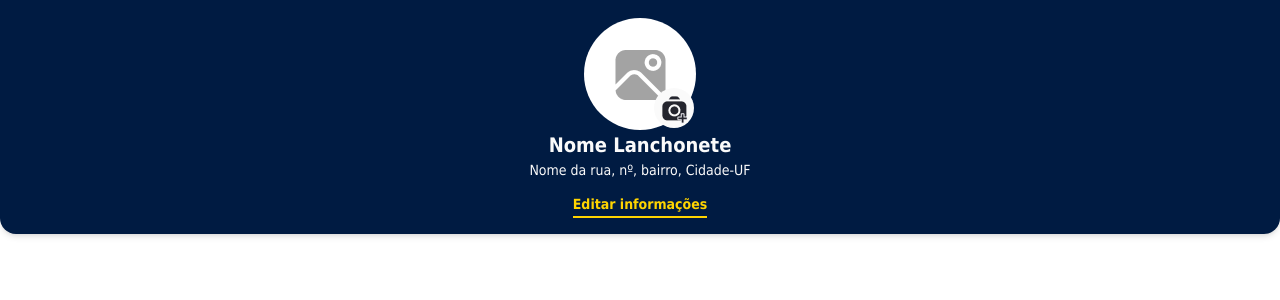
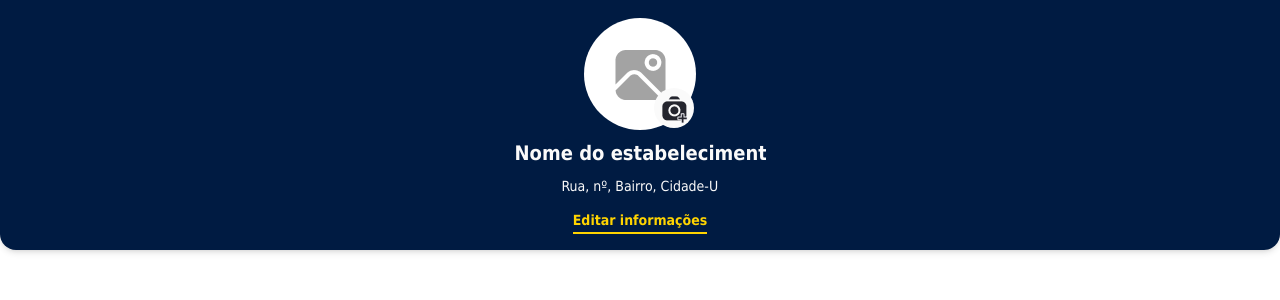
Before and after one commit to VINNE7/chefaofront, a React (Vite) app: page /menu in a window 1280 px wide. Shown: the top 300 px of the page. Built offline with nearby package versions, Linux system fonts and the light colour scheme.

Commit message:
create MenuHeader states and some fixes

```diff
--- a/src/components/MenuHeader/index.tsx
+++ b/src/components/MenuHeader/index.tsx
@@ -1,18 +1,25 @@
 import imgCard from "../../assets/icons/img-vector.png";
 import imgEdit from "../../assets/icons/img-edit.png";
 import imgSum from "../../assets/icons/+.png";
+import { useState } from "react";
+
 
 export default function MenuHeader() {
+  const [establishmentAddress, setEstablishmentAddress] = useState("Rua, nº, Bairro, Cidade-UF");
+
+  const [establishmentName, setEstablishmentName] = useState("Nome do estabelecimento");
+
+  const [isEditable, setIsEditable] = useState(false)
+
+
   return (
     <>
       <div className="min-h-screen w-screen flex flex-col items-center ">
         <div className="w-screen flex items-center flex-col ">
           <div className="relative w-screen flex items-center flex-col bg-royaldark rounded-b-2xl shadow-md">
-            <div className="mt-[50px] absolute ">
-              <img src={imgCard} className=" " />
-            </div>
+              <img src={imgCard} className="mt-[50px] absolute" />
 
-            <p className="bg-white p-14 rounded-full mt-[18px]">
+            <div className="bg-white p-14 rounded-full mt-[18px]">
               <div
                 className="flex justify-center items-center bg-semiwhite rounded-full
               w-10 h-10 absolute bottom-0 top-0 translate-y-[88px] translate-x-[14px]"
@@ -22,18 +29,37 @@ export default function MenuHeader() {
                   src={imgSum}
                   className="absolute translate-y-[10px] translate-x-[8px]"
                 />
+                <input type="file" className="opacity-0 absolute inset-0" accept="image/*" />
               </div>
-            </p>
-            <h1 className="text-xl font-bold text-semiwhite leading-[30px] ">
-              Nome Lanchonete
-            </h1>
-            <p className="text-sm text-semiwhite mb-3">
-              Nome da rua, nº, bairro, Cidade-UF
-            </p>
+            </div>
+            <form action="" className="mt-2 text-center flex flex-col justify-center items-center gap-2">
+              <input
+                type="text"
+                disabled={isEditable === false}
+                className="text-xl px-2 py-1 font-bold text-center leading-[30px] disabled:bg-transparent disabled:border-none disabled:focus:outline-none disabled:text-semiwhite disabled:p-0 "
+                value={establishmentName}
+                onChange={(e:any)=>setEstablishmentName(e.target.value)}
+              />
 
-            <button className="text-sm font-bold text-cyberyellow border-b-2 leading-6  border-cyberyellow mb-4 ">
-              Editar informações
-            </button>
+              <input
+                className="text-sm px-2 py-1 mb-3  disabled:bg-transparent disabled:border-none disabled:focus:outline-none disabled:text-semiwhite disabled:p-0"
+                disabled={isEditable === false}
+                value={establishmentAddress}
+                onChange={(e)=>setEstablishmentAddress(e.target.value)}
+                />
+
+
+            </form>
+              {isEditable ? (
+                <button className="text-sm font-bold text-green-400 border-b-2 leading-6  border-green-400 mb-4" onClick={()=>setIsEditable(state => !state)} >
+                  Salvar informações
+                </button>
+              ) : (
+                <button className="text-sm font-bold text-cyberyellow border-b-2 leading-6  border-cyberyellow mb-4" onClick={()=>setIsEditable(state => !state)} >
+                  Editar informações
+                </button>
+              )}
+
           </div>
         </div>
       </div>
```
